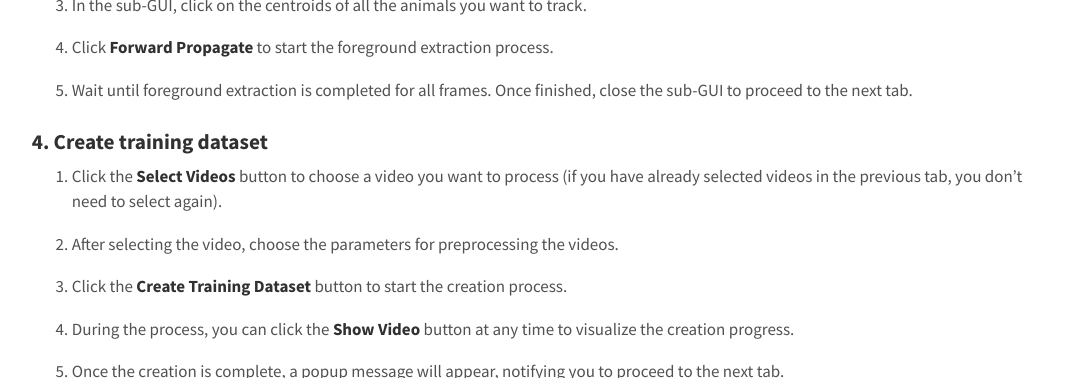
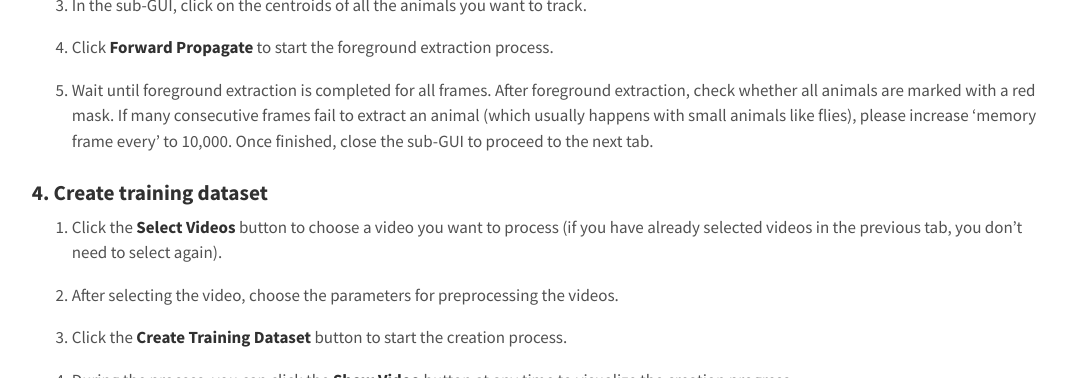
Before and after one commit to cabooster/UDMT, a Jekyll site: the page built from Tutorial.md, in a window 1280 px wide and 900 px high, scrolled down 3672 px, cut to the strip 181-559 px from the top of the window. Shown: the whole strip, without its empty margins (100-1167 px from the left). Built offline with Jekyll 4.4.1, drawn with Linux system fonts in a browser that asks for light colours.

Commit message:
Update Tutorial.md

```diff
--- a/Tutorial.md
+++ b/Tutorial.md
@@ -128,7 +128,7 @@ UDMT
 
 4. Click **Forward Propagate** to start the foreground extraction process.
 
-5. Wait until foreground extraction is completed for all frames. Once finished, close the sub-GUI to proceed to the next tab.
+5. Wait until foreground extraction is completed for all frames. After foreground extraction, check whether all animals are marked with a red mask. If many consecutive frames fail to extract an animal (which usually happens with small animals like flies), please increase 'memory frame every' to 10,000. Once finished, close the sub-GUI to proceed to the next tab.
 
 ### 4. Create training dataset
 
```
